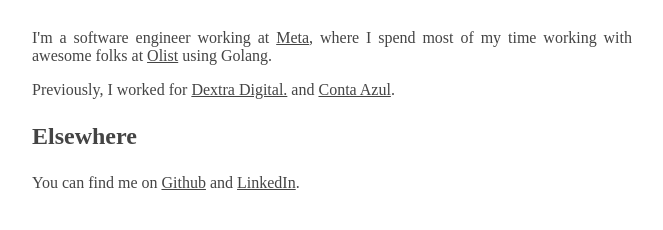
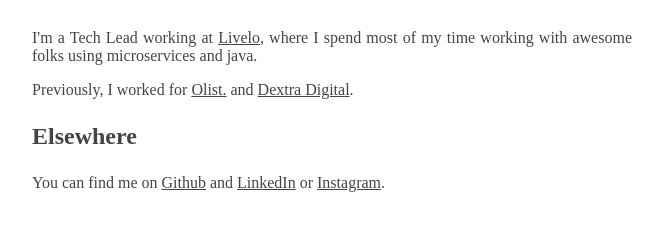
Before and after one commit to valdemarjuniorr/valdemarjuniorr.github.io, a plain HTML site: page index.html in a window 1280 px wide. Shown: the part 120-350 px from the top of the page, without its empty margins (308-971 px from the left). Drawn offline with Linux system fonts and the light colour scheme; a web font is replaced by a local one.

Commit message:
updating jobs

```diff
--- a/index.html
+++ b/index.html
@@ -30,12 +30,12 @@
 <body class="container">
 <h1>Hi, my name is Valdemar Jr.</h1>
 <section>
-    <p>I'm a software engineer working at <a href="https://meta.com.br/">Meta</a>, where I spend most of my time working with awesome folks at <a href="https://olist.com.br/">Olist</a> using Golang.
-    <p>Previously, I worked for <a href="https://www.dextra.com.br/">Dextra Digital.</a> and <a href="https://contaazul.com/">Conta Azul</a>.</p>
+	<p>I'm a Tech Lead working at <a href="https://www.livelo.com.br/">Livelo</a>, where I spend most of my time working with awesome folks using microservices and java.
+	<p>Previously, I worked for <a href="https://www.olist.com.br/">Olist.</a> and <a href="https://www.olist.com.br/">Dextra Digital</a>.</p>
 </section>
 <section>
 	<h2>Elsewhere</h2>
-    <p>You can find me on <a href="https://github.com/valdemarjuniorr">Github</a> and <a href="https://www.linkedin.com/in/valdemarjr/">LinkedIn</a>.</p>
+	<p>You can find me on <a href="https://github.com/valdemarjuniorr">Github</a> and <a href="https://www.linkedin.com/in/valdemarjr/">LinkedIn</a> or <a href="https://wwww.instagram.com/valdemarjuniorr">Instagram</a>. </p>
 </section>
 </body>
 </html>
```
Lines whose indentation alone changed are shown as unchanged.
